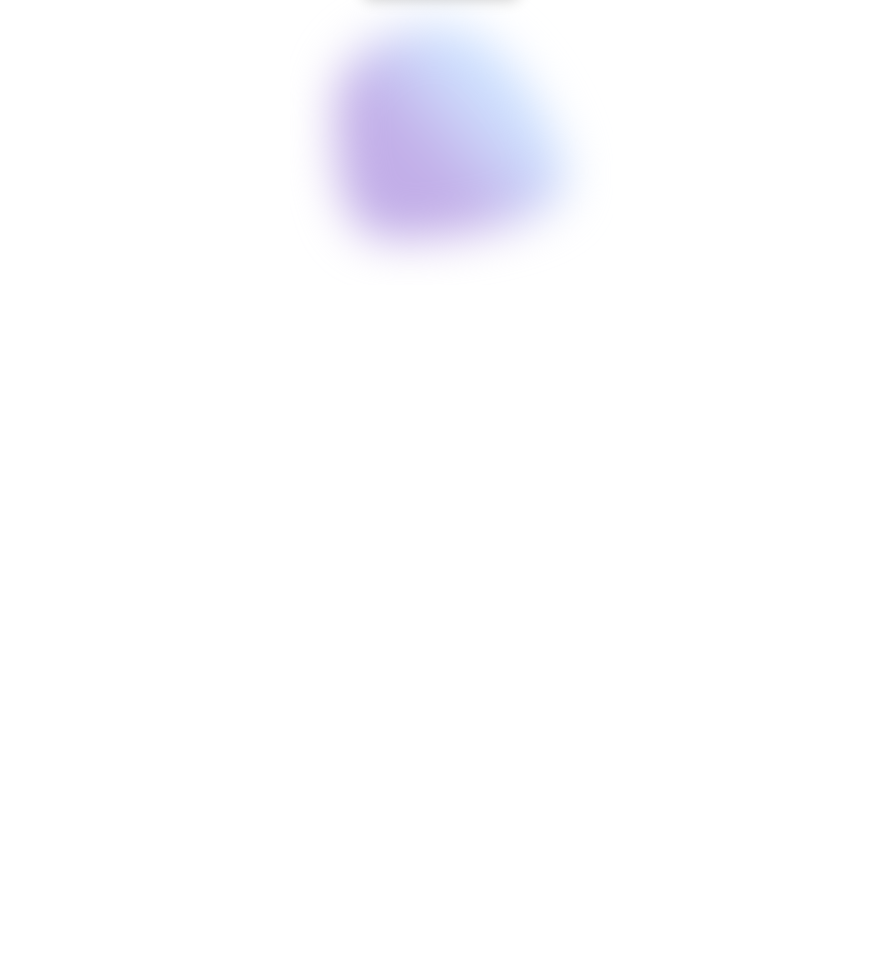
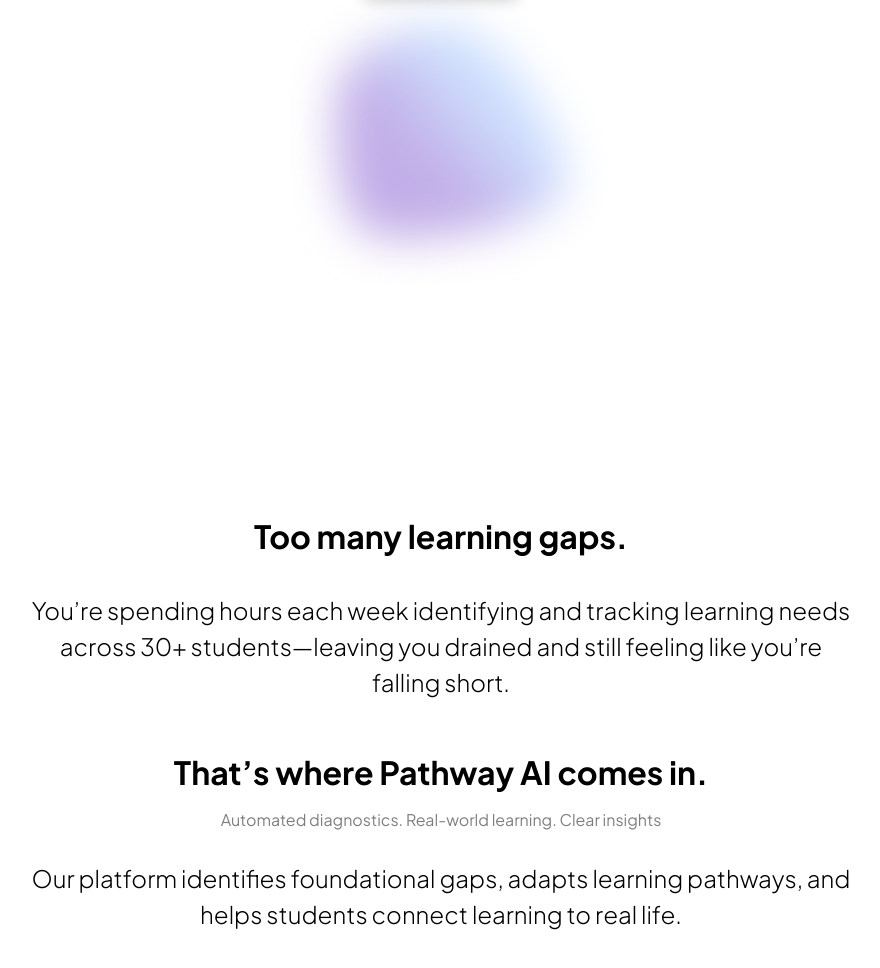
Before and after one commit to ikethedev/pathway-ai-landing-page, a website: page index.html in a window 1280 px wide. Shown: the part 510-1478 px from the top of the page, without its empty margins (199-1079 px from the left). Before the commit the page ends 800 px from the top, so only its background shows below. Drawn offline with Linux system fonts and the light colour scheme.

Commit message:
why section structure implemented

```diff
--- a/index.html
+++ b/index.html
@@ -11,7 +11,8 @@
     <script src="dist/main.js" defer></script>
 </head>
 <body>
-    <div class="hero_container">
+    <div class="hero-container">
+        <div class="blob-container__hero">
             <header>
                 <nav class="container">
                     <img src="assets/icons/logo.svg" alt="no image found" class="nav_logo">
@@ -52,6 +53,19 @@
                 </button>
             </section>
         </div>
-
+    </div>
+    <div class="why_container container">
+        <section class="why-section why-section--problem">
+            <h2 class="why-section__header">Too many learning gaps. </h2>
+            <p class="why-section__text">You’re spending hours each week identifying and tracking learning needs across 30+ students—leaving you drained and still feeling like you’re falling short.</p>
+        </section>
+        <section class="why-section why-section--solution">
+            <div class="why-section__header__container">
+                <h2 class="why-section__header">That’s where Pathway AI comes in.</h2>
+                <p class="why-section__sub__header">Automated diagnostics. Real-world learning. Clear insights</p>
+            </div>
+            <p class="why-section__text">Our platform identifies foundational gaps, adapts learning pathways, and helps students connect learning to real life.</p>
+        </section>
+    </div>
 </body>
 </html>
--- a/styles/main.css
+++ b/styles/main.css
@@ -17,7 +17,6 @@
     max-width: 64rem;
     padding: 0 1.25rem;
     margin: 0 auto;
-
 }
 
 .cta_btn {
@@ -132,6 +131,7 @@
         padding-top: 0;
         align-items: center;
         transform: translateX(0%);
+        background-color: transparent;
     }
 }
 
@@ -207,10 +207,18 @@
 }
 
 /* HERO SECTION */
-.hero_container {
-    position: absolute;
-    top: 0;
-    left: 0;
+.hero-container{
+    position: relative;
+}
+
+@media screen and (width > 48rem) {
+    .hero-container{
+        position: relative;
+        height: 100vh;
+    }
+}
+
+.blob-container__hero {
     width: 100%;
     background-image: url('../assets/background/mobile/mobile-blob-1.svg'), url('../assets/background/mobile/mobile-blob-2.svg'), url('../assets/background/mobile/mobile-blob-3.svg');
     background-position: top left,  calc(100% - 20px) calc(100% - 80px), bottom left;
@@ -218,15 +226,11 @@
 }
 
 @media screen and (width > 48rem) {
-    .hero_container {
-        position: absolute;
-        top: 0;
-        left: 0;
+    .blob-container__hero {
         width: 100%;
         background-image: url('../assets/background/desktop/hero-blob-1.svg'), url('../assets/background/desktop/hero-blob-2.svg'), url('../assets/background/desktop/hero-blob-3.svg');
         background-repeat: no-repeat;
-        background-position: calc(10% - 20px) calc(10% - 80px), calc(88% - 20px) calc(43% - 80px), calc(53% - 20px) calc(119% - 97px);
-        height: 100%;
+        background-position: calc(10% - 20px) calc(10% - 80px), calc(101% - 20px) calc(35% - 80px), calc(69% - 20px) calc(119% - 97px);        height: 100%;
         animation: blobsFloat 12s ease-in-out;
     }
 }
@@ -326,3 +330,71 @@
                            calc(53% - 22px) calc(119% - 94px);
     }
 }
+
+/* Why section */
+
+.why_container {
+    margin-top: 2.5rem;
+    display: flex;
+    flex-direction: column;
+    gap: 2rem;
+}
+
+@media screen and (width > 48rem){
+    .why_container {
+        justify-content: center;
+        height: 100vh;
+    }
+}
+
+
+.why-section {
+    display: flex;
+    flex-direction: column;
+    gap: 1rem;
+}
+
+@media screen and (width > 48rem){
+    .why-section {
+        text-align: center;
+    }
+}
+
+.why-section__header {
+    font-size: 1.25rem;
+    font-weight: 700;
+    width: 70%;
+    line-height: 150%;
+}
+
+@media screen and (width > 48rem){
+    .why-section__header {
+        font-size: 2rem;
+        margin: 0 auto;
+    }
+}
+
+.why-section__sub__header{
+    display: none;
+}
+
+@media screen and (width > 48rem){
+    .why-section__sub__header{
+        display: block;
+        margin-top: 1rem;
+        opacity: 50%;
+    }
+}
+
+.why-section__text {
+    font-weight: 300;
+    line-height: 150%;
+    width: 80%;
+}
+
+@media screen and (width > 48rem){
+    .why-section__text {
+        margin: 1rem auto;
+        font-size: 1.5rem;
+    }
+}
```
Lines whose indentation alone changed are shown as unchanged.
